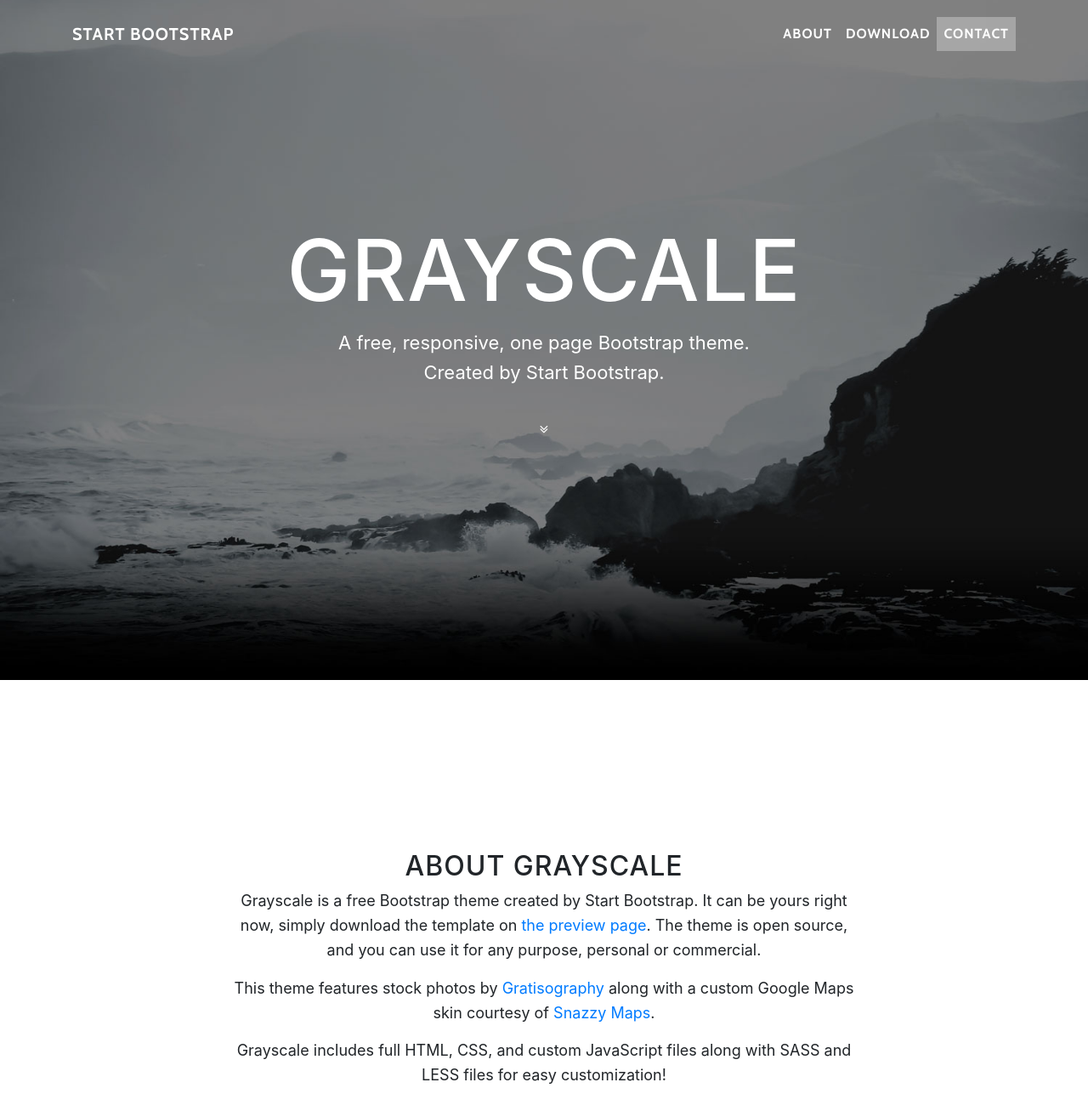
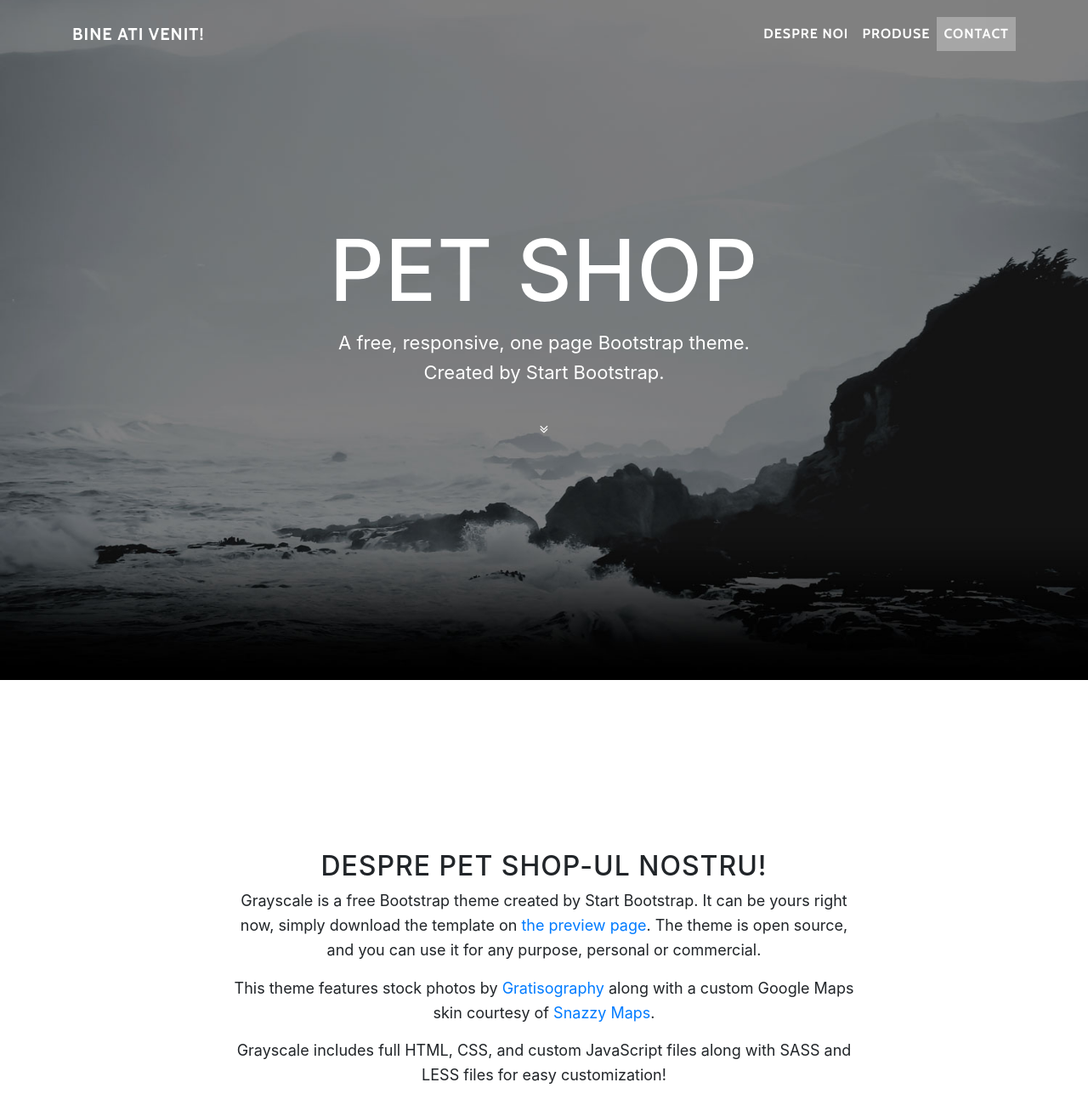
Before and after one commit to NicosiaTeam/RedGirIs, a website with bundled scripts: page startbootstrap-grayscale-gh-pages/index.html in a window 1280 px wide. Shown: the top 1300 px of the page at 85% size. Built offline with nearby package versions, Linux system fonts and the light colour scheme.

Commit message:
Update index.html

```diff
--- a/startbootstrap-grayscale-gh-pages/index.html
+++ b/startbootstrap-grayscale-gh-pages/index.html
@@ -28,7 +28,7 @@
     <!-- Navigation -->
     <nav class="navbar navbar-expand-lg navbar-light fixed-top" id="mainNav">
       <div class="container">
-        <a class="navbar-brand js-scroll-trigger" href="#page-top">Start Bootstrap</a>
+        <a class="navbar-brand js-scroll-trigger" href="#page-top">Bine ati venit!</a>
         <button class="navbar-toggler navbar-toggler-right" type="button" data-toggle="collapse" data-target="#navbarResponsive" aria-controls="navbarResponsive" aria-expanded="false" aria-label="Toggle navigation">
           Menu
           <i class="fa fa-bars"></i>
@@ -36,10 +36,10 @@
         <div class="collapse navbar-collapse" id="navbarResponsive">
           <ul class="navbar-nav ml-auto">
             <li class="nav-item">
-              <a class="nav-link js-scroll-trigger" href="#about">About</a>
+              <a class="nav-link js-scroll-trigger" href="#about">Despre noi</a>
             </li>
             <li class="nav-item">
-              <a class="nav-link js-scroll-trigger" href="#download">Download</a>
+              <a class="nav-link js-scroll-trigger" href="#download">Produse</a>
             </li>
             <li class="nav-item">
               <a class="nav-link js-scroll-trigger" href="#contact">Contact</a>
@@ -55,7 +55,7 @@
         <div class="container">
           <div class="row">
             <div class="col-lg-8 mx-auto">
-              <h1 class="brand-heading">Grayscale</h1>
+              <h1 class="brand-heading">Pet Shop</h1>
               <p class="intro-text">A free, responsive, one page Bootstrap theme.
                 <br>Created by Start Bootstrap.</p>
               <a href="#about" class="btn btn-circle js-scroll-trigger">
@@ -72,7 +72,7 @@
       <div class="container">
         <div class="row">
           <div class="col-lg-8 mx-auto">
-            <h2>About Grayscale</h2>
+            <h2>Despre Pet Shop-ul nostru!</h2>
             <p>Grayscale is a free Bootstrap theme created by Start Bootstrap. It can be yours right now, simply download the template on
               <a href="http://startbootstrap.com/template-overviews/grayscale/">the preview page</a>. The theme is open source, and you can use it for any purpose, personal or commercial.</p>
             <p>This theme features stock photos by
@@ -89,9 +89,9 @@
     <section id="download" class="download-section content-section text-center">
       <div class="container">
         <div class="col-lg-8 mx-auto">
-          <h2>Download Grayscale</h2>
-          <p>You can download Grayscale for free on the preview page at Start Bootstrap.</p>
-          <a href="http://startbootstrap.com/template-overviews/grayscale/" class="btn btn-default btn-lg">Visit Download Page</a>
+          <h2>Avem o gama larga de produse!</h2>
+          <p>Stim ca animalele dumneavoastra merita produse de calitate, asa ca va punem la dispozitie acest site:</p>
+          <a href="http://startbootstrap.com/template-overviews/grayscale/" class="btn btn-default btn-lg">Cumpara aici!</a>
         </div>
       </div>
     </section>
```
